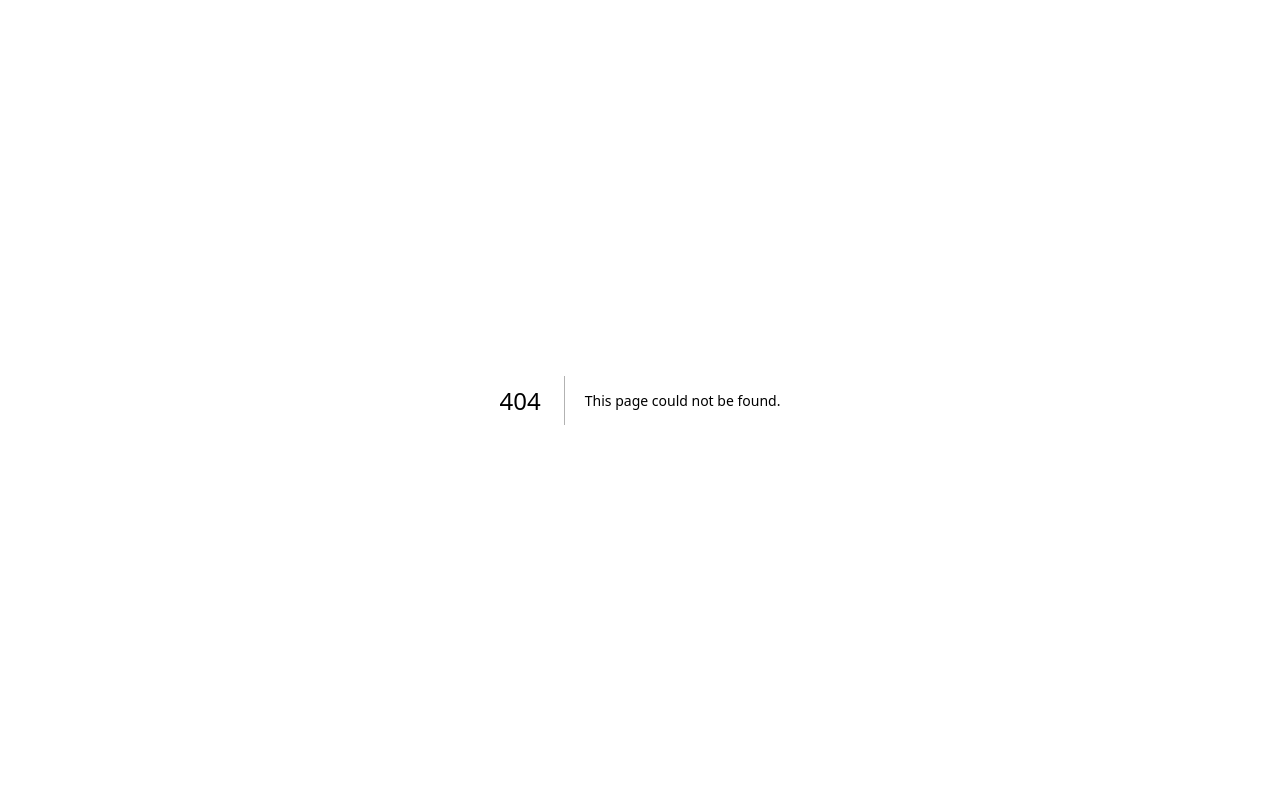
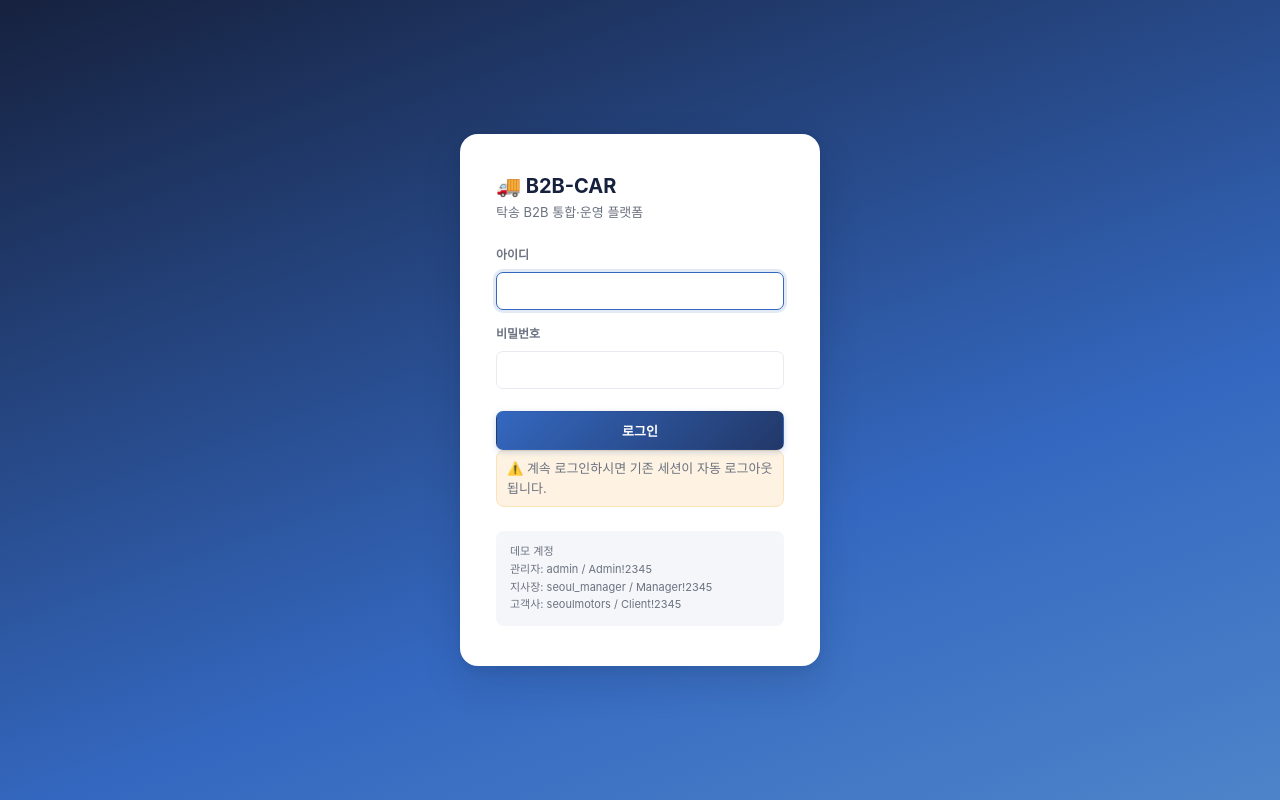
Before and after one commit to kdrivekai9-code/b2b-car, a Next.js app: page /login in a window 1280 px wide. Before the commit this address had no page. Built offline with nearby package versions, Linux system fonts and the light colour scheme.

Commit message:
feat: migrate login page to Next.js (UI only, auth POST stays in Express)

```diff
--- /dev/null
+++ b/src/app/login/page.js
@@ -0,0 +1,47 @@
+export const dynamic = 'force-dynamic';
+export const preferredRegion = 'icn1';
+export const maxDuration = 30;
+
+export const metadata = { title: '로그인 · B2B-CAR' };
+
+const EXPIRED_MESSAGES = {
+  replaced: '다른 곳에서 로그인되어 로그아웃되었습니다.',
+  idle: '30분 이상 사용하지 않아 자동 로그아웃되었습니다.',
+  absolute: '로그인 후 최대 사용 시간(8시간)이 지나 자동 로그아웃되었습니다.',
+};
+
+export default async function LoginPage({ searchParams }) {
+  const sp = await searchParams;
+  const reason = String(sp?.reason || '');
+  const error = sp?.expired
+    ? (EXPIRED_MESSAGES[reason] || '세션이 만료되어 로그아웃되었습니다.')
+    : null;
+
+  return (
+    <div className="login-wrap">
+      <div className="login-card">
+        <h1>🚚 B2B-CAR</h1>
+        <p>탁송 B2B 통합·운영 플랫폼</p>
+        {error && <div className="error-msg">{error}</div>}
+        <form method="POST" action="/login">
+          <div className="field">
+            <label htmlFor="loginId">아이디</label>
+            <input type="text" id="loginId" name="login_id" autoComplete="username" required autoFocus />
+          </div>
+          <div className="field">
+            <label htmlFor="loginPassword">비밀번호</label>
+            <input type="password" id="loginPassword" name="password" autoComplete="current-password" required />
+          </div>
+          <button className="btn" type="submit">로그인</button>
+        </form>
+        <p className="login-session-notice">⚠️ 계속 로그인하시면 기존 세션이 자동 로그아웃됩니다.</p>
+        <div className="hint-box">
+          데모 계정<br />
+          관리자: admin / Admin!2345<br />
+          지사장: seoul_manager / Manager!2345<br />
+          고객사: seoulmotors / Client!2345
+        </div>
+      </div>
+    </div>
+  );
+}
--- a/src/proxy.js
+++ b/src/proxy.js
@@ -43,6 +43,7 @@ const PATH_FLAGS = {
   '/faq': 'NEXT_FAQ_ENABLED',
   '/push/settings': 'NEXT_PUSH_SETTINGS_ENABLED',
   '/access-logs': 'NEXT_ACCESS_LOGS_ENABLED',
+  '/login': 'NEXT_LOGIN_ENABLED',
 };
 
 export function proxy(req) {
@@ -111,4 +112,4 @@ export function proxy(req) {
 
 // Next's proxy bundler statically analyzes this export, so it's kept as a literal array
 // (a computed expression like Object.keys(PATH_FLAGS) may not be statically evaluable).
-export const config = { matcher: ['/', '/orders', '/inquiries', '/chat/sessions', '/chat/sessions/:id', '/orders/new', '/orders/ai-intake', '/orders/:id', '/users', '/drivers', '/groups', '/branches', '/notices', '/location-aliases', '/settings', '/knowledge-base', '/faq', '/push/settings', '/access-logs'] };
+export const config = { matcher: ['/', '/orders', '/inquiries', '/chat/sessions', '/chat/sessions/:id', '/orders/new', '/orders/ai-intake', '/orders/:id', '/users', '/drivers', '/groups', '/branches', '/notices', '/location-aliases', '/settings', '/knowledge-base', '/faq', '/push/settings', '/access-logs', '/login'] };
```
